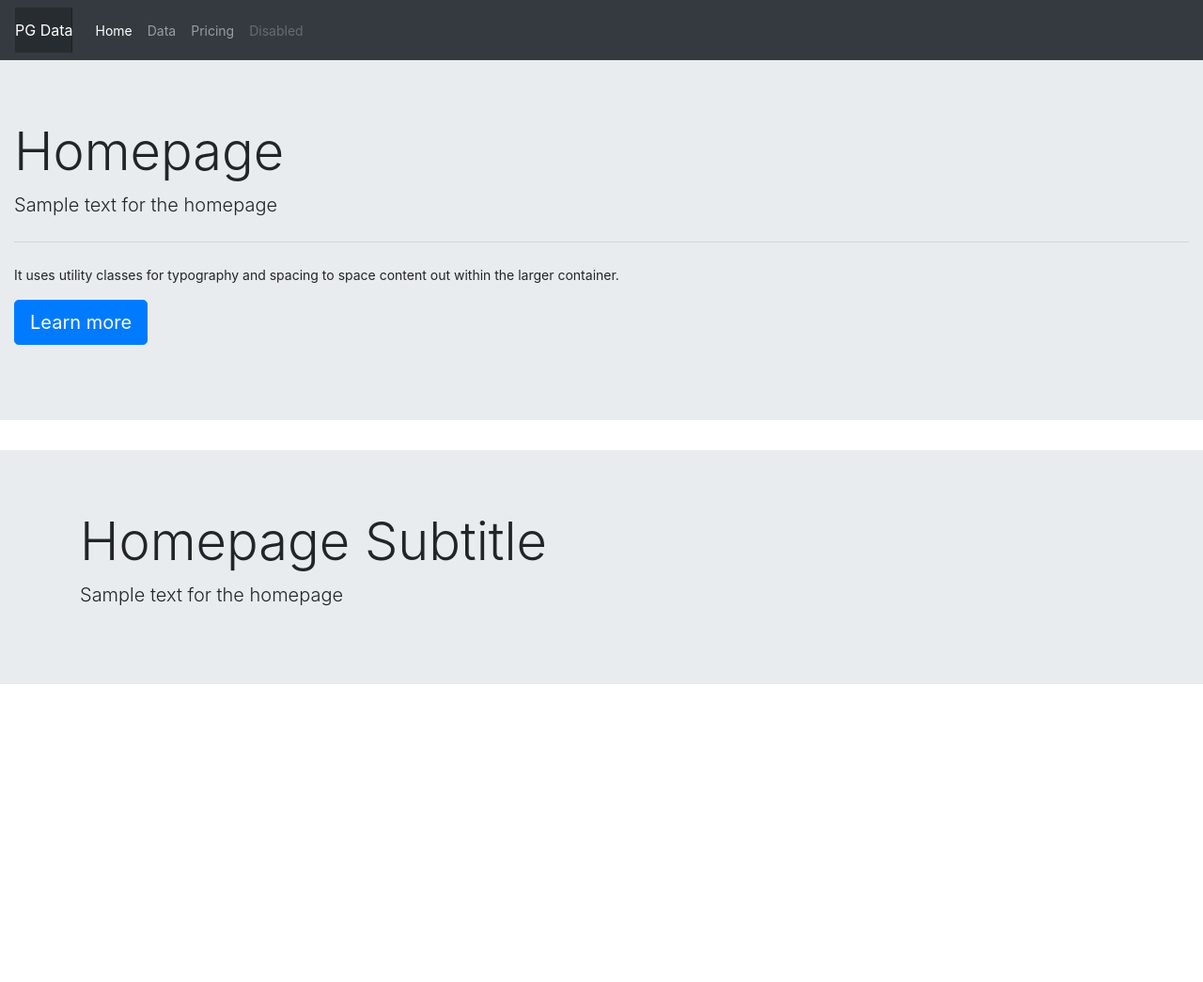
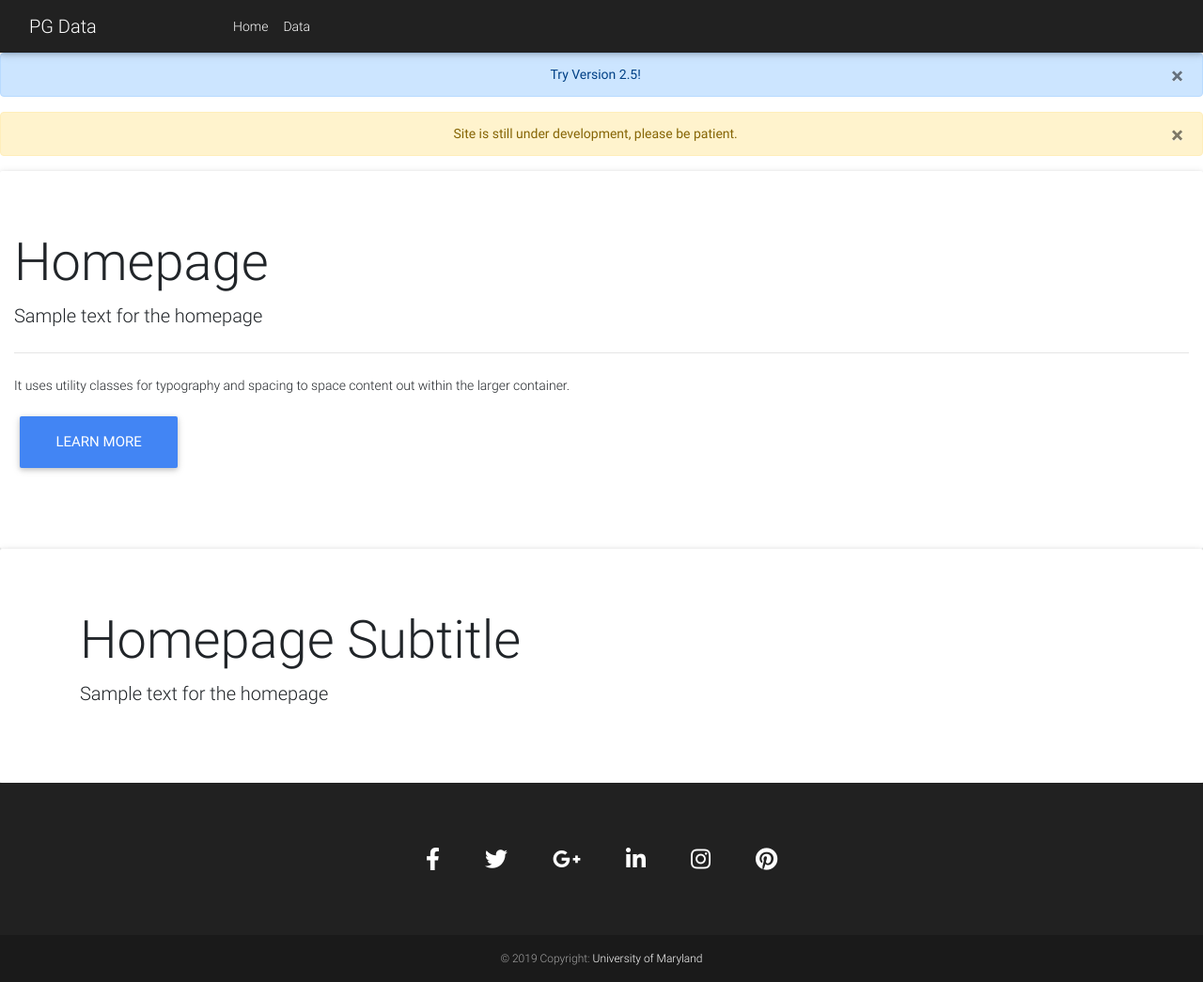
Before and after one commit to BDubon/PGCountyDataApp, a Django app: page / in a window 1280 px wide. Shown: the whole page at 94% size. Run offline with Django 3.2, Linux system fonts and the light colour scheme; some libraries are stand-ins or nearby versions.

Commit message:
Added alerts and footer

```diff
--- a/DataMain/static/css/dashboard.css
+++ b/DataMain/static/css/dashboard.css
@@ -80,7 +80,7 @@ body {
  * Navbar
  */
 
-.navbar-brand {
+.navbar-brand-custom {
   padding-top: .75rem;
   padding-bottom: .75rem;
   font-size: 1rem;
@@ -104,3 +104,36 @@ body {
   border-color: transparent;
   box-shadow: 0 0 0 3px rgba(255, 255, 255, .25);
 }
+
+
+/* text */
+.random {
+  color: #fff;
+}
+
+.footer2 {
+  position: fixed;
+  left: 0;
+  bottom: 0;
+  width: 100%;
+  background-color: red;
+  color: white;
+  text-align: center;
+}
+
+html,body {
+    position:relative; <!--Also give it a position -->
+    margin:0;
+    padding:0;
+    overflow:auto; <!-- HERE -->
+}
+
+/* --- Footer --- */
+.footerbar {
+    position: relative; <!-- HERE -->
+    width: 100%;
+    bottom: 0;
+    color: white;
+    background-color: #202020;
+    font-size: 12px;
+}
--- a/DataMain/views.py
+++ b/DataMain/views.py
@@ -1,4 +1,5 @@
 from django.shortcuts import render
+from django.contrib import messages
 from django.http import HttpResponse
 from sodapy import Socrata
 from .credentials import APPTOKEN, USERNAME, PASSWORD
@@ -9,23 +10,49 @@ LIMIT = 30   # Total number of records to request from the API
 # Create your views here.
 def index(request):
     """ Homepage view / """
+    template = 'index.html'
+
     context = {
         'title': 'Homepage',
         'section_one': 'Homepage Subtitle',
         'text': 'Sample text for the homepage',
-        }
+        'alerts': [
+            {
+                'tags': 'primary',
+                'message': 'Try Version 2.5!',
+            },
+            {
+                'tags': 'warning',
+                'message': 'Site is still under development, please be patient.',
+            },
+        ]
+    }
 
-    return render(request, 'index.html', context)
+    return render(request, template, context)
 
 
 def data(request):
     """ Secondary view can be found at /data """
     client = Socrata('data.princegeorgescountymd.gov', APPTOKEN, USERNAME, PASSWORD)
     received_data = client.get("364y-gm2b", limit=LIMIT)  # 2017 Data
+    template = 'data.html'
 
     context = {
         'title': 'Blog',
         'data': received_data,
-        }
+        'alerts': [
+            {
+                'tags': 'warning',
+                'message': 'Site is still under development, please be patient.',
+            },
+            {
+                'tags': 'danger',
+                'message': 'No chart found!',
+            },
+        ]
+    }
 
-    return render(request, 'data.html', context)
+    # messages.add_message(request, messages.SUCCESS, 'Yeehaw!')
+    # messages.add_message(request, messages.WARNING, 'You Suck defwge rver gvercgvf ergvfdv rv f gf vdfvd  v fced!')
+
+    return render(request, template, context)
--- a/templates/index.html
+++ b/templates/index.html
@@ -4,7 +4,7 @@
 {% block content %}
 
     {# MAIN JUMBOTRON   #}
-    <div class="jumbotron jumbotron-fluid">
+    <div style="margin-bottom: 0" class="jumbotron jumbotron-fluid">
         <div class="container-fluid">
             <h1 class="display-4">{{ title|default:"Welcome!" }}</h1>
             <p class="lead">{{ text }}</p>
@@ -17,7 +17,7 @@
     </div>
 
     {#  FIRST SECTION  #}
-    <div class="jumbotron jumbotron-fluid">
+    <div style="margin: 0" class="jumbotron jumbotron-fluid site-footer">
         <div class="container">
             <h1 class="display-4">{{ section_one }}</h1>
             <p class="lead">{{ text }}</p>
--- a/templates/main_template.html
+++ b/templates/main_template.html
@@ -1,48 +1,67 @@
 {% load static %}
 {% load bootstrap4 %}
 
+{# Display django.contrib.messages as Bootstrap alerts #}
+{% bootstrap_messages %}
 
 {# Load CSS and JavaScript #}
 {% bootstrap_css %}
 {% bootstrap_javascript jquery='full' %}
-
-
-{# Display django.contrib.messages as Bootstrap alerts #}
-{% bootstrap_messages %}
 
 <!DOCTYPE html>
 <html lang="en">
 <head>
     <meta charset="UTF-8">
     <title>PG County Data </title>
-    <link rel="canonical" href="https://getbootstrap.com/docs/4.3/examples/dashboard/"/>
-    <link rel="stylesheet" type="text/css" href="{%  static 'css/dashboard.css' %}" />
+
+    <meta charset="utf-8">
+    <meta name="viewport" content="width=device-width, initial-scale=1, shrink-to-fit=no" >
+
+    <!-- Font Awesome -->
+    <link rel="stylesheet" href="https://use.fontawesome.com/releases/v5.8.2/css/all.css" />
+    <!-- Bootstrap core CSS -->
+    <link rel="stylesheet" type="text/css" href="{% static 'MDB-Free/css/bootstrap.min.css' %}" />
+
+    <!-- Material Design Bootstrap -->
+    <link rel="stylesheet" type="text/css" href="{% static 'MDB-Free/css/mdb.min.css' %}" />
+
+    <link rel="stylesheet" type="text/css" href="{% static 'css/dashboard.css' %}" />
 </head>
+
 <body>
 
-    {# NAVBAR   #}
+    {# MAIN NAVBAR #}
     <nav class="navbar navbar-expand-lg navbar-dark bg-dark sticky-top">
-      <a class="navbar-brand" href="{% url 'index' %}">PG Data</a>
+      <a class="navbar-brand col-sm-3 col-md-2 mr-0" href="{% url 'index' %}">PG Data</a>
       <button class="navbar-toggler" type="button" data-toggle="collapse" data-target="#navbarNav" aria-controls="navbarNav" aria-expanded="false" aria-label="Toggle navigation">
         <span class="navbar-toggler-icon"></span>
       </button>
       <div class="collapse navbar-collapse" id="navbarNav">
-        <ul class="navbar-nav">
-          <li class="nav-item active">
+        <ul class="navbar-nav px-3">
+          <li class="nav-item">
             <a class="nav-link" href="{% url 'index' %}">Home <span class="sr-only">(current)</span></a>
           </li>
           <li class="nav-item">
             <a class="nav-link" href="{% url 'data' %}">Data</a>
           </li>
-          <li class="nav-item">
-            <a class="nav-link" href="#">Pricing</a>
-          </li>
-          <li class="nav-item">
-            <a class="nav-link disabled" href="#">Disabled</a>
-          </li>
         </ul>
       </div>
     </nav>
+
+    {% if alerts %}
+        {% for alert in alerts %}
+          <div class="alert alert-{{ alert.tags }}" role="alert">
+            <center>
+                <strong>
+                    <span>{{ alert.message }}</span>
+                    <button type="button" class="close" data-dismiss="alert" aria-label="Close">
+                        <span aria-hidden="true">&times;</span>
+                    </button>
+                </strong>
+            </center>
+          </div>
+        {% endfor %}
+    {% endif %}
 
 {#    <hr class="my-4">#}
 
@@ -50,6 +69,63 @@
     {% block content %}
     {% endblock %}
 
-    {# TODO: Need to add footer   #}
+    {# TODO: Fix footer positioning  #}
+
+
+    <!-- Footer -->
+    <footer class="page-footer font-small darken-3 bg-dark footerbar">
+
+      <!-- Footer Elements -->
+      <div class="container">
+
+        <!-- Grid row-->
+        <div class="row">
+
+          <!-- Grid column -->
+          <div class="col-md-12 py-5">
+            <div class="mb-5 flex-center random text-center">
+
+              <!-- Facebook -->
+              <a class="fb-ic">
+                <i class="fab fa-facebook-f fa-lg white-text mr-md-5 mr-3 fa-2x"> </i>
+              </a>
+              <!-- Twitter -->
+              <a class="tw-ic">
+                <i class="fab fa-twitter fa-lg white-text mr-md-5 mr-3 fa-2x"> </i>
+              </a>
+              <!-- Google +-->
+              <a class="gplus-ic">
+                <i class="fab fa-google-plus-g fa-lg white-text mr-md-5 mr-3 fa-2x"> </i>
+              </a>
+              <!--Linkedin -->
+              <a class="li-ic">
+                <i class="fab fa-linkedin-in fa-lg white-text mr-md-5 mr-3 fa-2x"> </i>
+              </a>
+              <!--Instagram-->
+              <a class="ins-ic">
+                <i class="fab fa-instagram fa-lg white-text mr-md-5 mr-3 fa-2x"> </i>
+              </a>
+              <!--Pinterest-->
+              <a class="pin-ic">
+                <i class="fab fa-pinterest fa-lg white-text fa-2x"> </i>
+              </a>
+            </div>
+          </div>
+          <!-- Grid column -->
+
+        </div>
+        <!-- Grid row-->
+
+      </div>
+      <!-- Footer Elements -->
+
+      <!-- Copyright -->
+      <div class="footer-copyright text-center py-3 random">© 2019 Copyright:
+        <a href="https://ischool.umd.edu/">University of Maryland</a>
+      </div>
+      <!-- Copyright -->
+
+    </footer>
+<!-- Footer -->
 </body>
 </html>
```
Also changed, not shown: templates/data.html (+12 -7 lines).
